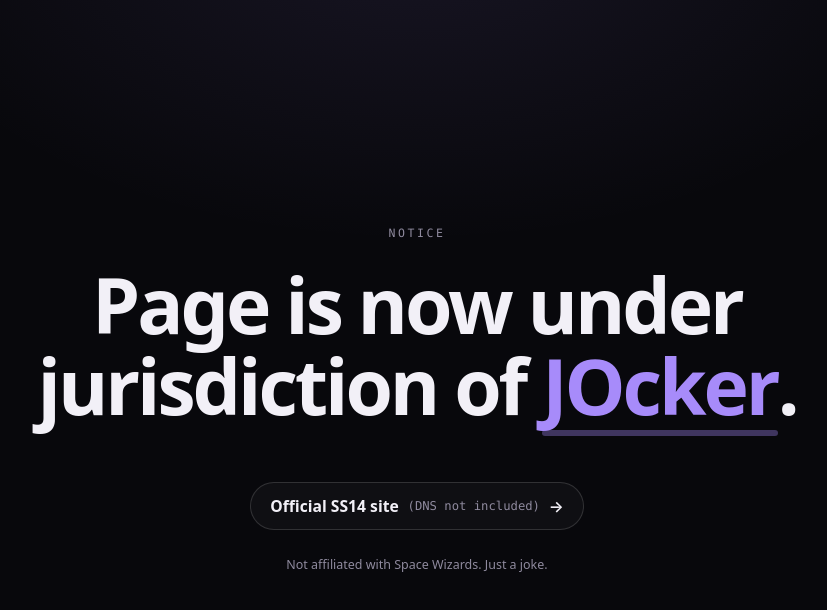
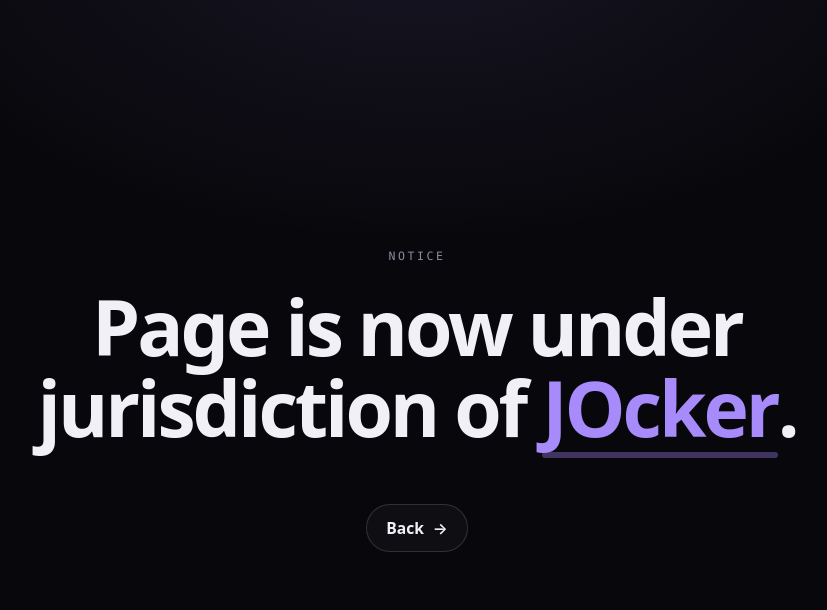
Before and after one commit to sanek31/trolling, a plain HTML site: page index.html in a window 1280 px wide. Shown: the whole page, without its empty margins (223-1050 px from the left). Drawn offline with Linux system fonts and the light colour scheme.

Commit message:
Update index.html

```diff
--- a/index.html
+++ b/index.html
@@ -18,12 +18,9 @@
     <h1>Page is now under jurisdiction of <span class="jocker">JOcker</span>.</h1>
 
     <a class="button" href="https://spacestation14.com/" rel="noopener">
-      <span>Official SS14 site</span>
-      <span class="button-note">(DNS not included)</span>
+      <span>Back</span>
       <span class="arrow" aria-hidden="true">→</span>
     </a>
-
-    <p class="footnote">Not affiliated with Space Wizards. Just a joke.</p>
   </main>
 </body>
 </html>
```
